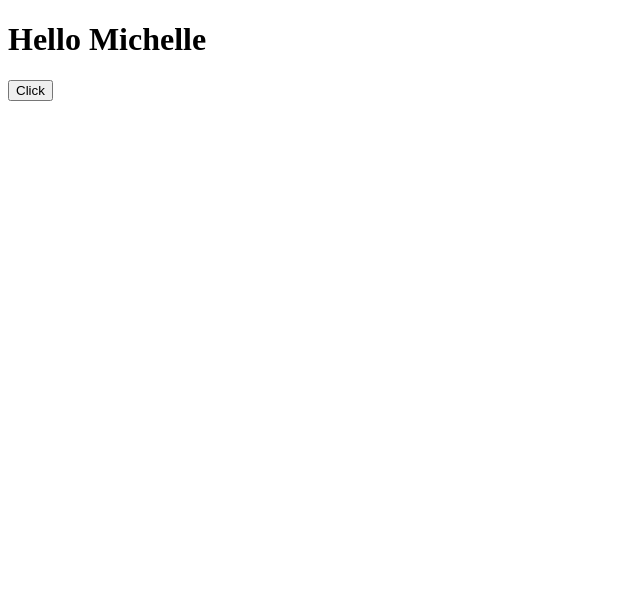
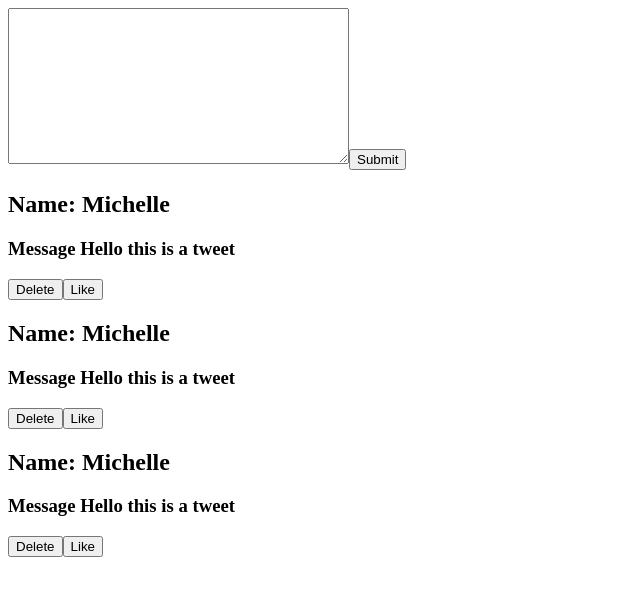
Before and after one commit to michellelclement/react-starter, a React (Create React App) app: page / in a window 1280 px wide. Shown: the top 596 px of the page, without its empty margins (0-640 px from the left). Built offline with nearby package versions, Linux system fonts and the light colour scheme.

Commit message:
Tweet input updates as typed

```diff
--- a/src/App.js
+++ b/src/App.js
@@ -7,19 +7,13 @@ import CreateTweet from "./components/CreateTweet";
 import TweetList from "./components/TweetList";
 
 function App() {
-  const [name, setName] = useState("Michelle");
-
-  const sayHelloHandler = (e) => {
-    setName("Lennon");
-  };
+  const name = "Michelle";
+  const message = "Hello this is a tweet";
 
   return (
     <div>
-      <h1>Hello {name}</h1>
-      <button onClick={sayHelloHandler}>Click</button>
-      {/* <TestComponent /> */}
-      {/* <CreateTweet /> */}
-      {/* <TweetList name={name} message={message} /> */}
+      <CreateTweet />
+      <TweetList name={name} message={message} />
     </div>
   );
 }
--- a/src/components/CreateTweet.js
+++ b/src/components/CreateTweet.js
@@ -1,11 +1,25 @@
-import React from "react";
+import React, { useState } from "react";
 
 const CreateTweet = () => {
+  //State
+  const [textInput, setTextInput] = useState("");
+
+  //functions
+  const userInputHander = (e) => {
+    setTextInput(e.target.value);
+  };
+
   return (
     <form>
-      <textarea cols="40" rows="10" name="" id=""></textarea>
+      <textarea
+        onChange={userInputHander}
+        cols="40"
+        rows="10"
+        name=""
+        id=""
+      ></textarea>
       <button>Submit</button>
-      <h1>Tweet Input</h1>
+      <h1>{textInput}</h1>
     </form>
   );
 };
```
